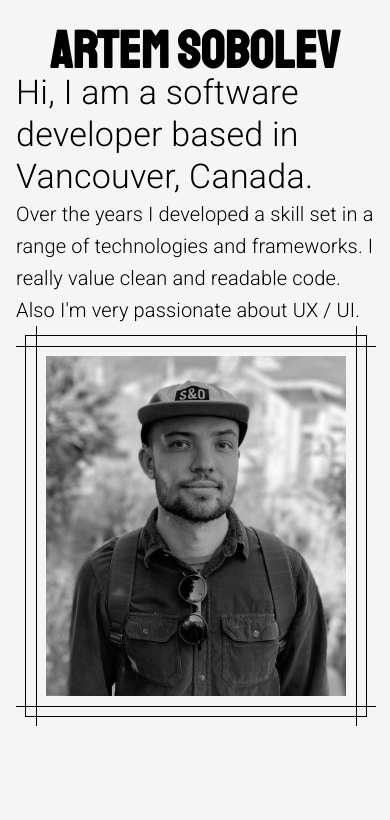
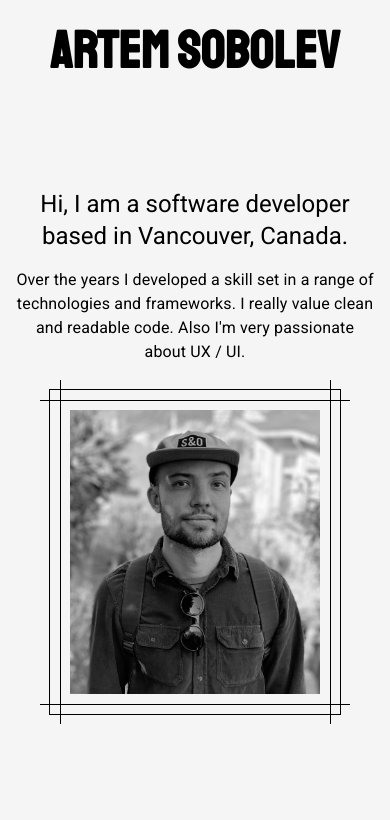
Before and after one commit to BirdyArt/about, a React (Vite) app in the folder portfolio/: page / in a window 390 px wide. Shown: the top 820 px of the page. Built offline with nearby package versions, Linux system fonts and the light colour scheme.

Commit message:
feat: responsiveness changes batch 2 hero page

```diff
--- a/portfolio/src/components/Hero.tsx
+++ b/portfolio/src/components/Hero.tsx
@@ -4,33 +4,44 @@ const Hero = () => {
   return (
     <Box
       height={{
-        xs: `calc(${window.innerHeight}px - 100px)`,
+        xs: `calc(${window.innerHeight}px - 72px)`,
         md: `calc(${window.innerHeight}px - 192px)`,
       }}
-      display={{ xs: "block", md: "flex" }}
+      minHeight={{ xs: "100%", md: "auto" }}
+      display={{ xs: "flex", md: "flex" }}
       alignItems={"center"}
+      textAlign={{ xs: "center", md: "left" }}
       justifyContent={"center"}
       bgcolor={"#F5F5F5"}
-      px={{ xs: 2, md: 32 }}
+      px={{ xs: 2, md: 24, lg: 32, xl: 48 }}
     >
       <Box display={{ xs: "block", md: "flex" }} alignItems={"center"}>
-        <Box maxWidth={"520px"} mr={{ xs: 0, md: 4 }}>
-          <Typography variant="h4" fontWeight={300}>
+        <Box mr={{ xs: 0, md: 4 }}>
+          <Typography
+            sx={{ typography: { xs: "h5", md: "h4" } }}
+            fontWeight={300}
+          >
             Hi, I am a software developer based in Vancouver, Canada.
           </Typography>
-          <Typography variant="h6" fontWeight={300}>
+          <Typography
+            sx={{
+              typography: { xs: "body1", md: "h6" },
+              fontWeight: { xs: "400", md: "300 !important" },
+            }}
+            py={{ xs: 2, md: 0 }}
+          >
             Over the years I developed a skill set in a range of technologies
             and frameworks. I really value clean and readable code. Also I'm
             very passionate about UX / UI.
           </Typography>
         </Box>
-        <Box maxWidth={"520px"}>
-          <img
+        <Box
+          component="img"
           src="/me.jpg"
           alt="Artem Sobolev"
-            style={{
+          sx={{
             filter: "grayscale(100%)",
-              maxWidth: "300px",
+            maxWidth: { xs: "250px", md: "300px" },
             padding: "10px",
             border: "20px solid #0000",
             outline: "1px solid #000000",
@@ -41,7 +52,6 @@ const Hero = () => {
         />
       </Box>
     </Box>
-    </Box>
   );
 };
 
```
Lines whose indentation alone changed are shown as unchanged.
